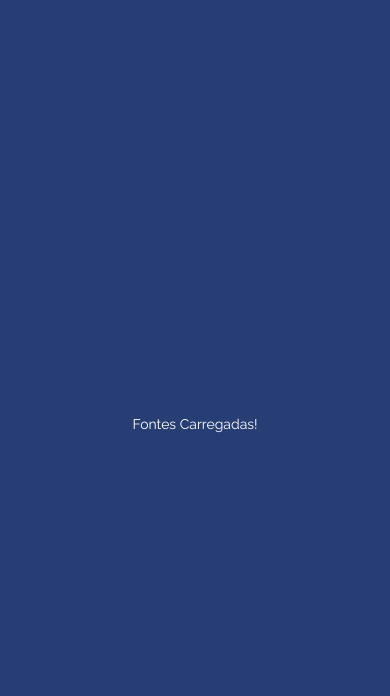
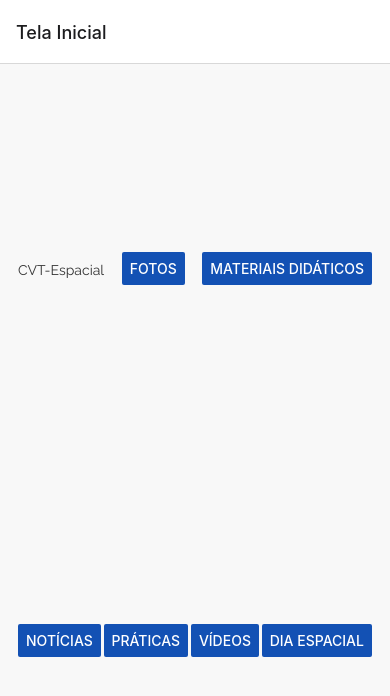
Before and after one commit to gidantas0105/cvtespacial-mobile-master-v3, a React Native app: screen / in a window 390 px wide. Shown: the top 696 px of the page. Built offline with nearby package versions, Linux system fonts and the light colour scheme.

Commit message:
Tela inicial levando a seis telas diferentes feita usando StackNavigator

```diff
--- a/App.js
+++ b/App.js
@@ -1,40 +1,123 @@
-import { StyleSheet, Text, View, Image } from 'react-native';
+import * as React from 'react';
+import { View, Text, StyleSheet, Image, Button } from 'react-native';
 import { useFonts } from 'expo-font'
 //STUDY: expo-font acompanha o processo de carregamento das fontes de texto do sistema
+import { NavigationContainer } from '@react-navigation/native';
+import { createNativeStackNavigator } from '@react-navigation/native-stack';
+import Fotos from './src/pages/Fotos'
+import Materiais from './src/pages/MateriaisDidaticos'
+import Noticias from './src/pages/Noticias'
+import Praticas from './src/pages/Praticas'
+import Videos from './src/pages/Videos'
+import DiaEspacial from './src/pages/DiaEspacial'
+import { Dimensions } from 'react-native';
 
-export default function App () {
+function HomeScreen({navigation}) {
   const [fontsLoaded] = useFonts({
     'Rawline_400': require('./assets/fonts/rawline-400.ttf')
   })
-  //STUDY: useFonts é uma funcao do expo-font que carrega as fontes a serem usadas, retornando vetor
 
   if (!fontsLoaded) {
     return (
-      <View style={styles.container}><Image
+      <View style={styles.container}>
+        <Text>Imagem cvt</Text>
+        <Image
           source = {require("./assets/cropped-cvt-branco-3.png")}
           style = {styles.logo}
         />
       </View>
       //Tela de carregamento
     )
-  }
+  }//TO-DO: este bloco da erro ao ser renderizado. corrigir.
 
   return (
     <View style={styles.container}>
-      <Text style = {styles.text}>
-      Fontes Carregadas!
-    </Text>
+      <Text style={styles.text}>CVT-Espacial</Text>
+      <Button
+        title='Fotos'
+        color={'#1351B4'}
+        onPress={ () => navigation.navigate('Fotos')}
+      />
+      <Button
+        title='Materiais Didáticos'
+        color={'#1351B4'}
+        onPress={ () => navigation.navigate('Materiais')}
+      />
+      <Button
+        title='Notícias'
+        color={'#1351B4'}
+        onPress={ () => navigation.navigate('Noticias')}
+      />
+      <Button
+        title='Práticas'
+        color={'#1351B4'}
+        onPress={ () => navigation.navigate('Praticas')}
+      />
+      <Button
+        title='Vídeos'
+        color={'#1351B4'}
+        onPress={ () => navigation.navigate('Videos')}
+      />
+      <Button
+        title='Dia Espacial'
+        color={'#1351B4'}
+        onPress={ () => navigation.navigate('Dia Espacial')}
+      />
     </View>
-  )
+  );
 }
-//STUDY:
+
+const Stack = createNativeStackNavigator();
+
+function App() {
+  return (
+    <NavigationContainer>
+      <Stack.Navigator initialRouteName="Home">
+        <Stack.Screen
+          name="Home"
+          component={HomeScreen}
+          options={{title: 'Tela Inicial'}} />
+        <Stack.Screen
+          name="Fotos"
+          component={Fotos}
+        />
+        <Stack.Screen
+          name="Materiais"
+          component={Materiais}
+        />
+        <Stack.Screen
+          name="Noticias"
+          component={Noticias}
+        />
+        <Stack.Screen
+          name="Praticas"
+          component={Praticas}
+        />
+        <Stack.Screen
+          name="Videos"
+          component={Videos}
+        />
+        <Stack.Screen
+          name="Dia Espacial"
+          component={DiaEspacial}
+        />
+      </Stack.Navigator>
+    </NavigationContainer>
+  );
+}
+
+export default App;
 
 const styles = StyleSheet.create({
   container: {
-    backgroundColor: '#273E74',
+    backgroundColor: '#f8f8f8',
     flex: 1,
-    justifyContent: 'center',
+    height: Dimensions.get('screen').height,
+    padding: 18,
+    flexDirection: 'row',
+    flexWrap: 'wrap',
     alignItems: 'center',
+    justifyContent: 'space-between'
   },
   logo: {
     width: 200,
@@ -43,9 +126,8 @@ const styles = StyleSheet.create({
   text:{
     fontFamily: 'Rawline_400',
     fontSize: 14,
-    color: '#FFFFFF'
-  }
-})
+    color: '#333333'
+  }});
 
 /*
 STUDY:
--- /dev/null
+++ b/src/pages/DiaEspacial.js
@@ -0,0 +1,37 @@
+import { View, Text, StyleSheet } from 'react-native'
+
+export default function DiaEspacial() {
+    const conectado_a_rede = false
+
+    if(!conectado_a_rede) {
+        return(
+            <View style={styles.container}>
+                <Text style={styles.text}>
+                    Voce nao esta conectado à rede local do CVT-E
+                </Text>
+            </View>
+        )
+    }
+
+    return(
+        <View style={styles.container}>
+            <Text style={styles.text}>
+                Aqui serao exibidas as ferramentas a serem usadas pelos alunos durante Dias Espaciais.
+                Para acessar essa tela, haverá uma condicional conferindo se o dispositivo está conectado à rede local do CVT-E.
+            </Text>
+        </View>
+    )
+}
+
+const styles = StyleSheet.create({
+    container: {
+      backgroundColor: '#f8f8f8',
+      flex: 1,
+      justifyContent: 'center',
+      alignItems: 'center',
+    },
+    text:{
+      fontFamily: 'Rawline_400',
+      fontSize: 14,
+      color: '#333333'
+    }});
--- /dev/null
+++ b/src/pages/Fotos.js
@@ -0,0 +1,24 @@
+import { View, Text, StyleSheet } from 'react-native'
+
+export default function Fotos() {
+    return(
+        <View style={styles.container}>
+            <Text style={styles.text}>
+                Aqui serao exibidas as fotos
+            </Text>
+        </View>
+    )
+}
+
+const styles = StyleSheet.create({
+    container: {
+      backgroundColor: '#f8f8f8',
+      flex: 1,
+      justifyContent: 'center',
+      alignItems: 'center',
+    },
+    text:{
+      fontFamily: 'Rawline_400',
+      fontSize: 14,
+      color: '#333333'
+    }});
--- /dev/null
+++ b/src/pages/MateriaisDidaticos.js
@@ -0,0 +1,24 @@
+import { View, Text, StyleSheet } from 'react-native'
+
+export default function Materiais() {
+    return(
+        <View style={styles.container}>
+            <Text style={styles.text}>
+                Aqui serao exibidos os materiais didáticos
+            </Text>
+        </View>
+    )
+}
+
+const styles = StyleSheet.create({
+    container: {
+      backgroundColor: '#f8f8f8',
+      flex: 1,
+      justifyContent: 'center',
+      alignItems: 'center',
+    },
+    text:{
+      fontFamily: 'Rawline_400',
+      fontSize: 14,
+      color: '#333333'
+    }});
--- /dev/null
+++ b/src/pages/Noticias.js
@@ -0,0 +1,24 @@
+import { View, Text, StyleSheet } from 'react-native'
+
+export default function Noticias() {
+    return(
+        <View style={styles.container}>
+            <Text style={styles.text}>
+                Aqui serao exibidas noticias
+            </Text>
+        </View>
+    )
+}
+
+const styles = StyleSheet.create({
+    container: {
+      backgroundColor: '#f8f8f8',
+      flex: 1,
+      justifyContent: 'center',
+      alignItems: 'center',
+    },
+    text:{
+      fontFamily: 'Rawline_400',
+      fontSize: 14,
+      color: '#333333'
+    }});
--- /dev/null
+++ b/src/pages/Praticas.js
@@ -0,0 +1,24 @@
+import { View, Text, StyleSheet } from 'react-native'
+
+export default function Praticas() {
+    return(
+        <View style={styles.container}>
+            <Text style={styles.text}>
+                Aqui serao exibidas as práticas realizadas no CVT
+            </Text>
+        </View>
+    )
+}
+
+const styles = StyleSheet.create({
+    container: {
+      backgroundColor: '#f8f8f8',
+      flex: 1,
+      justifyContent: 'center',
+      alignItems: 'center',
+    },
+    text:{
+      fontFamily: 'Rawline_400',
+      fontSize: 14,
+      color: '#333333'
+    }});
--- /dev/null
+++ b/src/pages/Videos.js
@@ -0,0 +1,24 @@
+import { View, Text, StyleSheet } from 'react-native'
+
+export default function Videos() {
+    return(
+        <View style={styles.container}>
+            <Text style={styles.text}>
+                Aqui serao exibidas os vídeos
+            </Text>
+        </View>
+    )
+}
+
+const styles = StyleSheet.create({
+    container: {
+      backgroundColor: '#f8f8f8',
+      flex: 1,
+      justifyContent: 'center',
+      alignItems: 'center',
+    },
+    text:{
+      fontFamily: 'Rawline_400',
+      fontSize: 14,
+      color: '#333333'
+    }});
```
Also changed, not shown: package.json (+8 -4 lines), 1 other file (tests, documents, lock files or other folders).
